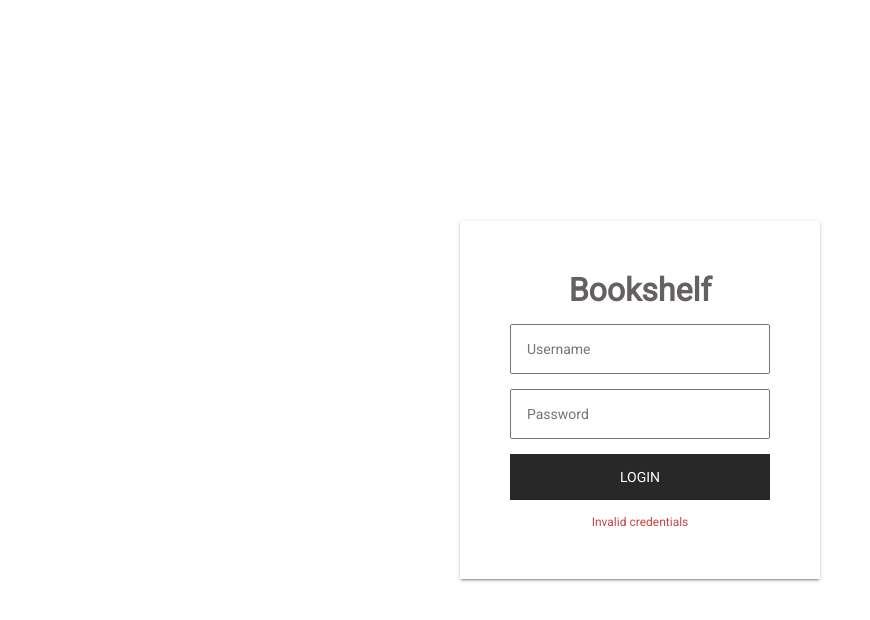
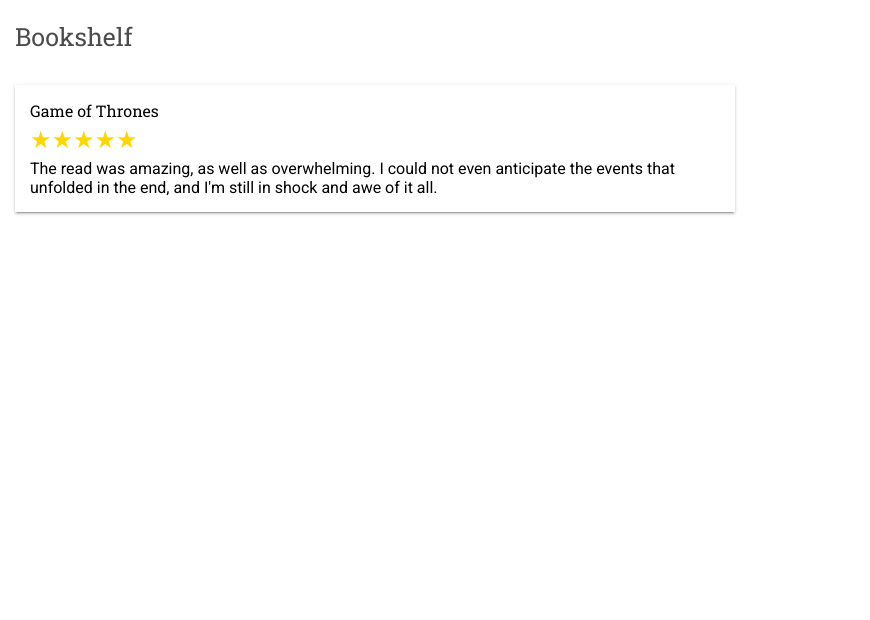
Before and after one commit to arjunu/bookshelf, a React app: page / in a window 1280 px wide. Shown: the top 620 px of the page, without its empty margins (0-870 px from the left). Built offline with nearby package versions, Linux system fonts and the light colour scheme.

Commit message:
review card, login bg

```diff
--- a/index.html
+++ b/index.html
@@ -7,6 +7,7 @@
     <meta http-equiv="X-UA-Compatible" content="ie=edge">
     <title>Bookshelf</title>
     <link href="https://fonts.googleapis.com/css?family=Roboto" rel="stylesheet">
+    <link href="https://fonts.googleapis.com/css?family=Roboto+Slab" rel="stylesheet">
 </head>
 <body>
 <div id="root"></div>
--- a/package.json
+++ b/package.json
@@ -28,12 +28,14 @@
     "classnames": "^2.2.5",
     "cross-env": "^5.0.1",
     "css-loader": "^0.28.4",
+    "file-loader": "^0.11.2",
     "html-webpack-plugin": "^2.29.0",
     "immutable": "^3.8.1",
     "prop-types": "^15.5.10",
     "react": "^15.6.1",
     "react-dom": "^15.6.1",
     "react-redux": "^5.0.5",
+    "react-stars": "^2.2.3",
     "redux": "^3.7.1",
     "redux-saga": "^0.15.4",
     "shortid": "^2.2.8",
--- a/src/components/Login/Login.css
+++ b/src/components/Login/Login.css
@@ -4,6 +4,8 @@
     align-items: center;
     display: flex;
     justify-content: center;
+    background: url("../../images/aga_putra_125108.jpg") no-repeat;
+    background-size: cover;
 }
 
 .title {
@@ -17,6 +19,8 @@
     width: 360px;
     padding: 50px;
     box-shadow: 0 2px 2px 0 rgba(0, 0, 0, .14), 0 3px 1px -2px rgba(0, 0, 0, .2), 0 1px 5px 0 rgba(0, 0, 0, .12);
+    background: rgba(255, 255, 255, 0.93);
+    border-radius: 5px;
 }
 
 .input {
--- /dev/null
+++ b/src/components/Reviews/Reviews.css
@@ -0,0 +1,37 @@
+.header {
+    height: 70px;
+    /*box-shadow: 0 2px 2px 0 rgba(0, 0, 0, .14), 0 3px 1px -2px rgba(0, 0, 0, .2), 0 1px 5px 0 rgba(0, 0, 0, .12);*/
+}
+
+.title {
+    display: inline-block;
+    float: left;
+    margin: 20px 15px;
+    font-size: 25px;
+}
+
+.title a {
+    font-family: 'Roboto Slab', serif;
+    text-decoration: none;
+    color: #4c4c4c;
+}
+
+.cardList {
+    padding: 15px;
+}
+
+.card {
+    max-width: 720px;
+    box-shadow: 0 2px 2px 0 rgba(0, 0, 0, .14), 0 3px 1px -2px rgba(0, 0, 0, .2), 0 1px 5px 0 rgba(0, 0, 0, .12);
+    padding: 15px;
+}
+
+.cardTitle {
+    margin-bottom: 5px;
+    display: inline-block;
+    font-family: 'Roboto Slab', serif;
+}
+
+.cardDescription {
+    margin-top: 5px;
+}
--- /dev/null
+++ b/src/components/Reviews/Reviews.js
@@ -0,0 +1,46 @@
+import React from 'react';
+import classNames from 'classnames';
+import * as styles from './Reviews.css';
+import ReactStars from "react-stars";
+
+const Header = () => (
+    <div className={styles.header}>
+        <span className={styles.title}>
+            <a href="/">Bookshelf</a>
+        </span>
+    </div>
+);
+
+const Card = () => (
+    <div className={styles.card}>
+        <span className={styles.cardTitle}>Game of Thrones</span>
+        <ReactStars
+            count={5}
+            value={5}
+            size={24}
+            edit={false}
+            color2={'#ffd700'}
+        />
+        <p className={styles.cardDescription}>
+            The read was amazing, as well as overwhelming. I could not even anticipate the events that unfolded in the
+            end, and I'm still in shock and awe of it all.
+        </p>
+    </div>
+);
+
+export default class ComponentName extends React.Component {
+
+    render() {
+
+        return (
+            <div>
+                <Header/>
+                <div className={styles.cardList}>
+                    <Card/>
+                </div>
+            </div>
+        );
+    }
+}
+
+ComponentName.propTypes = {};
--- a/src/containers/App/App.js
+++ b/src/containers/App/App.js
@@ -3,6 +3,7 @@ import PropTypes from 'prop-types';
 import {connect} from 'react-redux';
 import * as styles from './App.css';
 import Login from '../../components/Login/Login';
+import Reviews from '../../components/Reviews/Reviews';
 
 class App extends React.Component {
 
@@ -14,9 +15,9 @@ class App extends React.Component {
 
     render() {
 
-        const {loggedIn} = this.props;
+        const {loggedIn = true} = this.props;
 
-        return !loggedIn ? <Login/> : <div></div>;
+        return !loggedIn ? <Login/> : <Reviews/>;
     }
 }
 
--- a/webpack.config.js
+++ b/webpack.config.js
@@ -30,6 +30,10 @@ module.exports = {
     },
     module: {
         rules: [
+            {
+                test: /\.(ttf|eot|otf|svg|png|gif|woff2|woff|jpg(2)?)(\?[a-z0-9]+)?$/,
+                loader: 'file-loader'
+            },
             {
                 test: /\.css$/,
                 exclude: [/styles.css/],
```
Also changed, not shown: src/images/aga_putra_125108.jpg (added), 1 other file (tests, documents, lock files or other folders).
